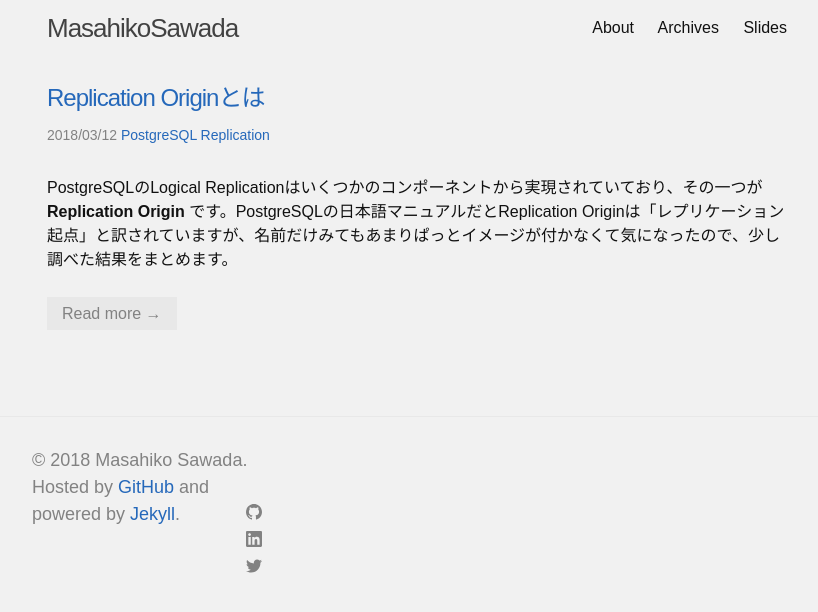
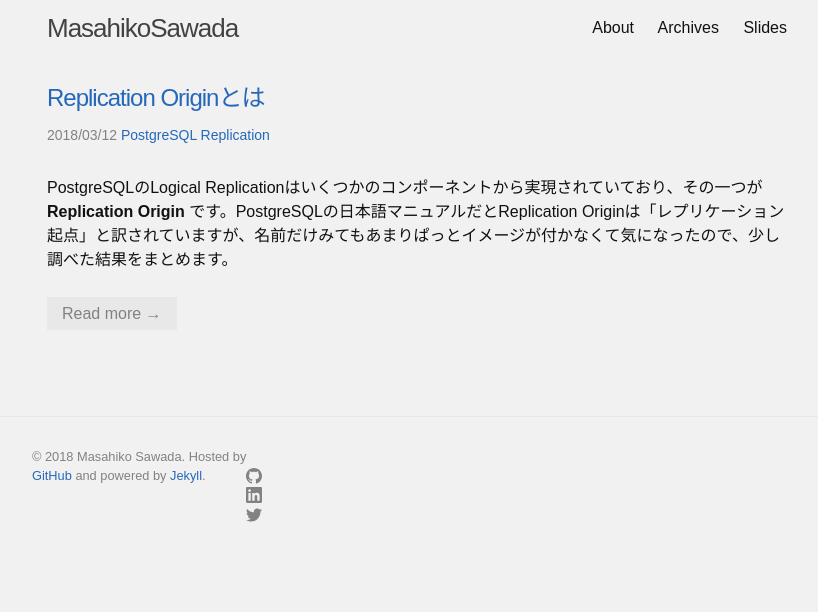
Before and after one commit to MasahikoSawada/masahikosawada.github.io, a Jekyll site: the page built from index.html, in a window 1280 px wide. Shown: the top 612 px of the page, without its empty margins (223-1041 px from the left). Built offline with Jekyll 4.4.1, drawn with Linux system fonts in a browser that asks for light colours; the list of posts is cut into pages by our own code.

```diff
--- a/_sass/msawada/_layout.scss
+++ b/_sass/msawada/_layout.scss
@@ -59,7 +59,7 @@
 }
 
 .footer-heading {
-  @include relative-font-size(1.125);
+  @include relative-font-size(0.8);
   margin-bottom: $spacing-unit / 2;
 }
 
```
